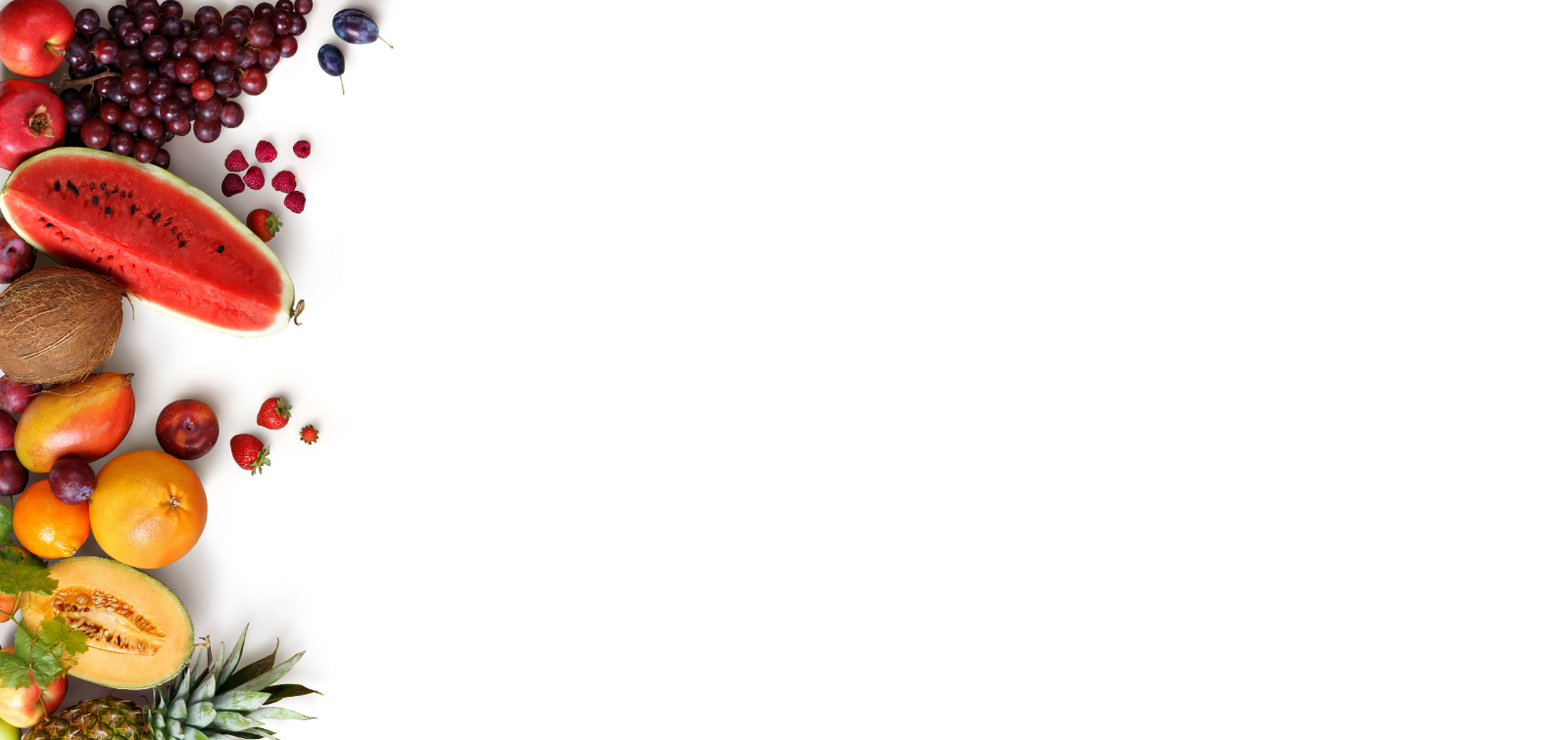
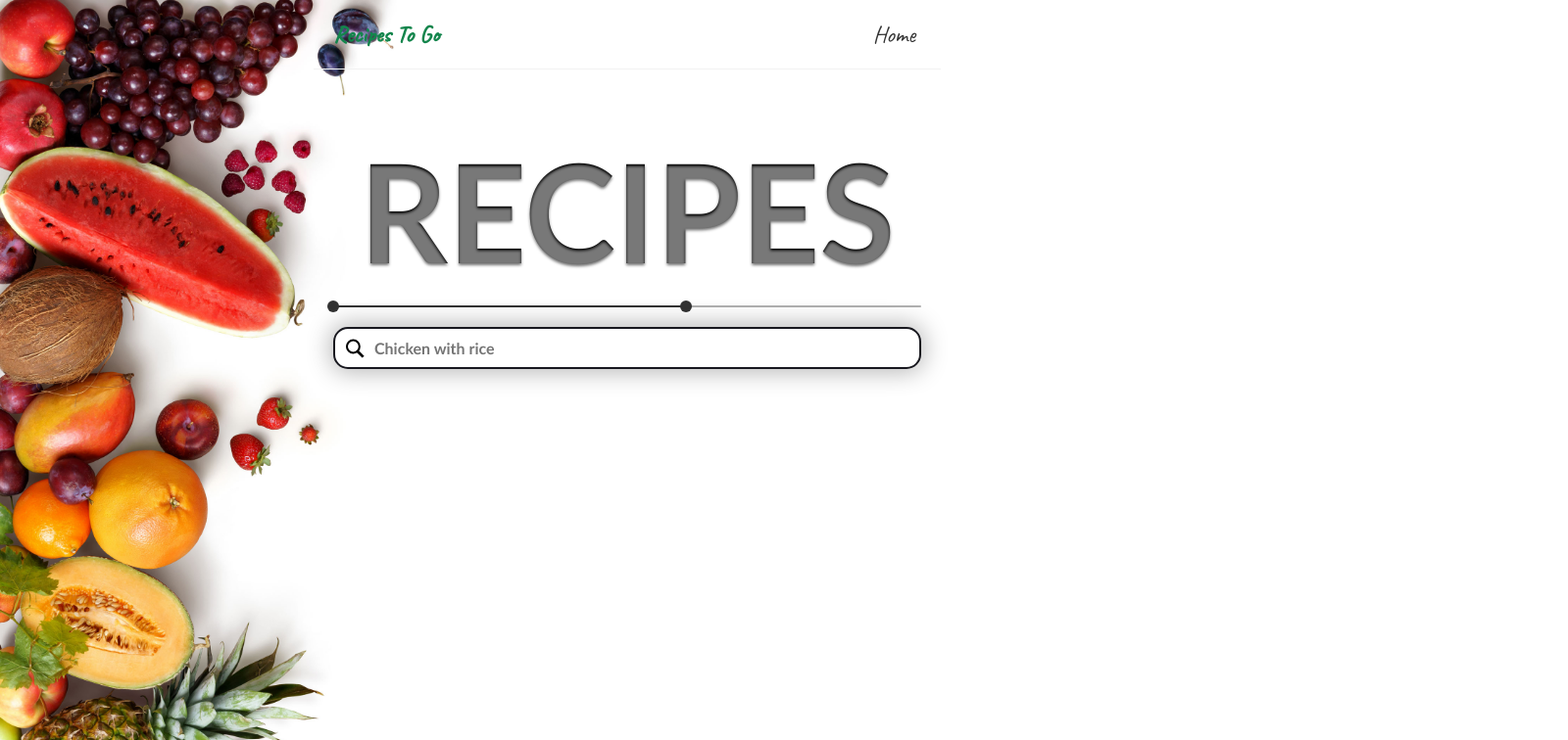
Before and after one commit to bilalc3/cooking-project-program, a React (Create React App) app in the folder frontend/: page / in a window 1280 px wide. Shown: the top 756 px of the page at 98% size, 1600 px wide, since content can reach past the window. Built offline with nearby package versions, Linux system fonts and the light colour scheme.

Commit message:
fixed background

```diff
--- a/frontend/src/App.js
+++ b/frontend/src/App.js
@@ -1,20 +1,18 @@
-
 import './App.css';
 import Choose from './Choose';
-import { BrowserRouter as Router, Route, Switch } from 'react-router-dom'
+import { BrowserRouter as Router, Route, Switch} from 'react-router-dom'
+import { Link } from "react-router-dom";
 import './assets/css/choose.css';
 import Navbar from './Navbar';
 import Home from './Home';
 import RecipeDetails from './RecipeDetails';
 import image from './back.jpeg';
 
+
 function App() {
   return (
     <Router>
-      <div className="App" style={{
-        backgroundImage: `url(${image})`, backgroundImage: `url(${image})`, backgroundRepeat: "no repeat", backgroundSize: "contain",
-        height: 1000, width: 1600
-      }}> </div>
+    <div className="App" style={{ backgroundImage: `url(${image})`, backgroundRepeat:"no-repeat", backgroundSize:"cover", height:'100vh'}}>
 
       <Navbar />
       <div className="content">
@@ -30,6 +28,7 @@ function App() {
           </Route>
         </Switch>
       </div>
+    </div>
     </Router>
   );
 }
```
